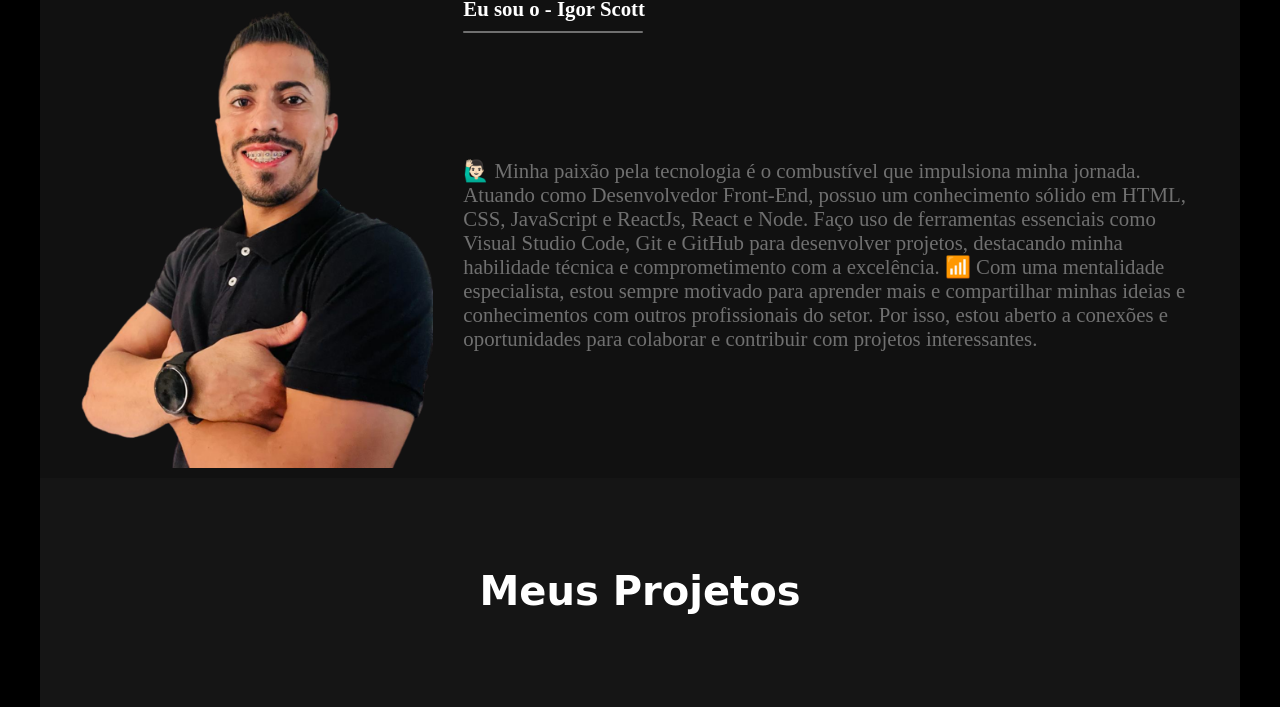
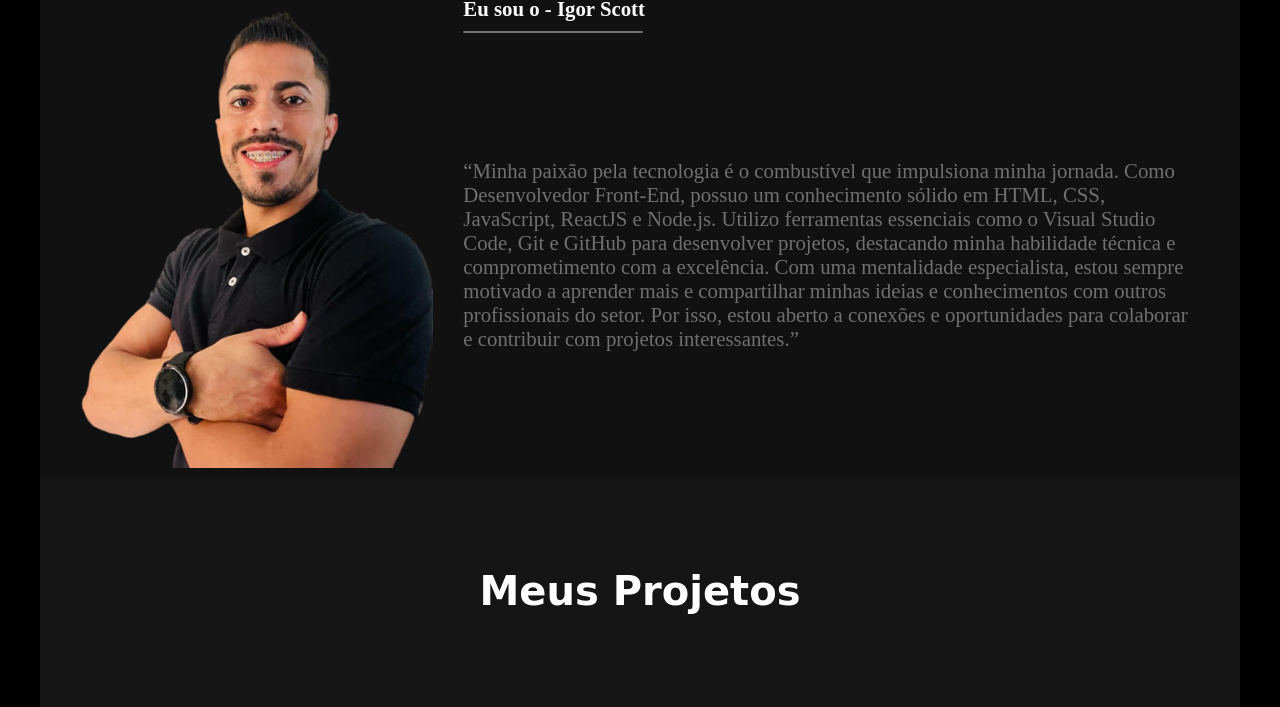
Before and after one commit to igorsctt/portfolio, a plain HTML site: page index.html in a window 1280 px wide. Shown: the part 958-1665 px from the top of the page. Drawn offline with Linux system fonts and the light colour scheme.

Commit message:
Correção do Sobre

```diff
--- a/index.html
+++ b/index.html
@@ -45,13 +45,7 @@
         <div class="sobre_texto">
           <h1>Eu sou o - Igor Scott</h1>
           <p>
-            🙋🏻‍♂️ Minha paixão pela tecnologia é o combustível que impulsiona minha jornada. Atuando como
-            Desenvolvedor Front-End, possuo um conhecimento sólido em HTML, CSS, JavaScript e ReactJs, React e Node.
-            Faço uso de ferramentas essenciais como Visual Studio Code, Git e GitHub para desenvolver projetos,
-            destacando minha habilidade técnica e comprometimento com a excelência. 📶 Com uma mentalidade especialista,
-            estou sempre motivado para aprender mais e compartilhar minhas ideias e conhecimentos com outros
-            profissionais do setor. Por isso, estou aberto a conexões e oportunidades para colaborar e contribuir com
-            projetos interessantes.
+            “Minha paixão pela tecnologia é o combustível que impulsiona minha jornada. Como Desenvolvedor Front-End, possuo um conhecimento sólido em HTML, CSS, JavaScript, ReactJS e Node.js. Utilizo ferramentas essenciais como o Visual Studio Code, Git e GitHub para desenvolver projetos, destacando minha habilidade técnica e comprometimento com a excelência. Com uma mentalidade especialista, estou sempre motivado a aprender mais e compartilhar minhas ideias e conhecimentos com outros profissionais do setor. Por isso, estou aberto a conexões e oportunidades para colaborar e contribuir com projetos interessantes.”
           </p>
         </div>
       </div>
```
